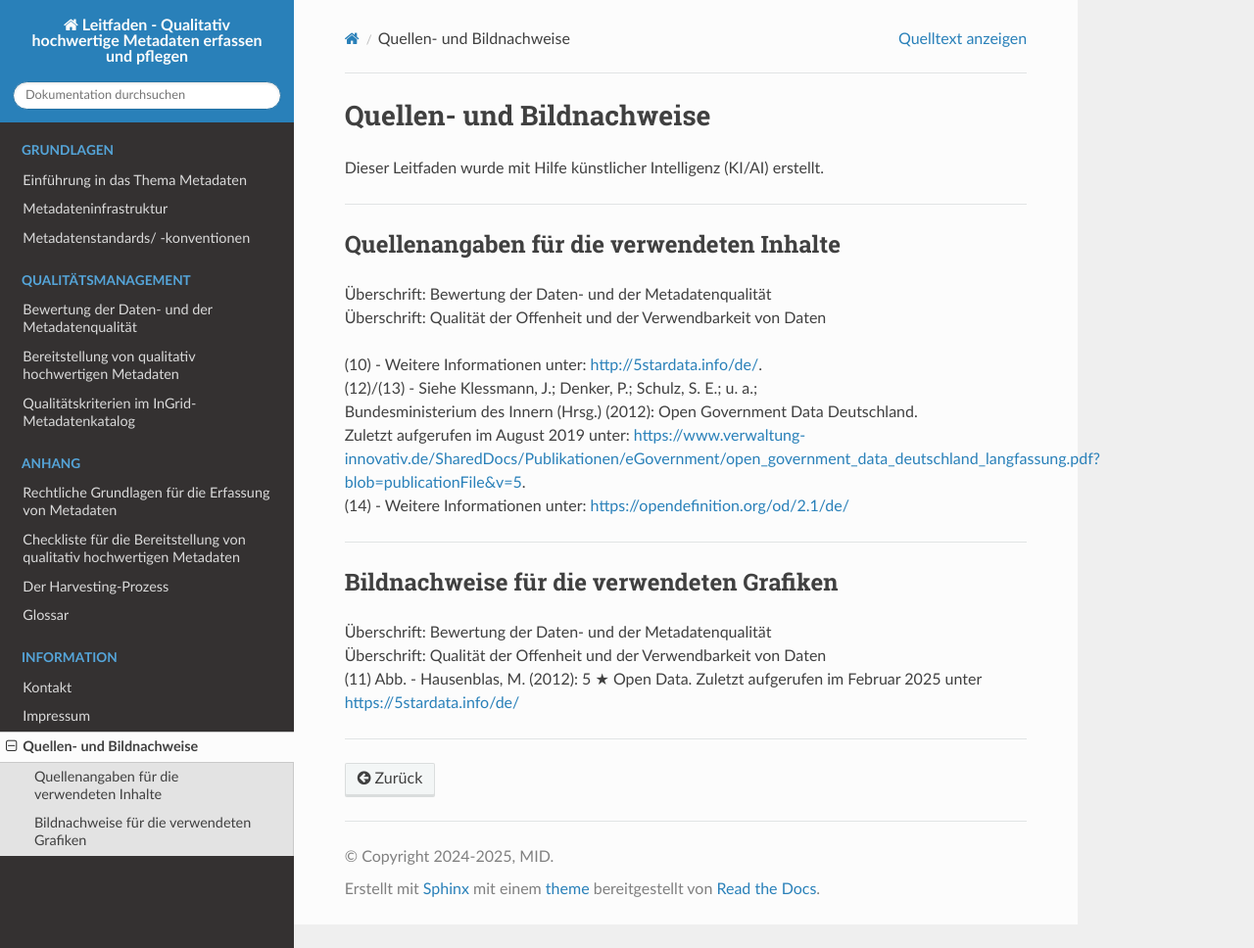
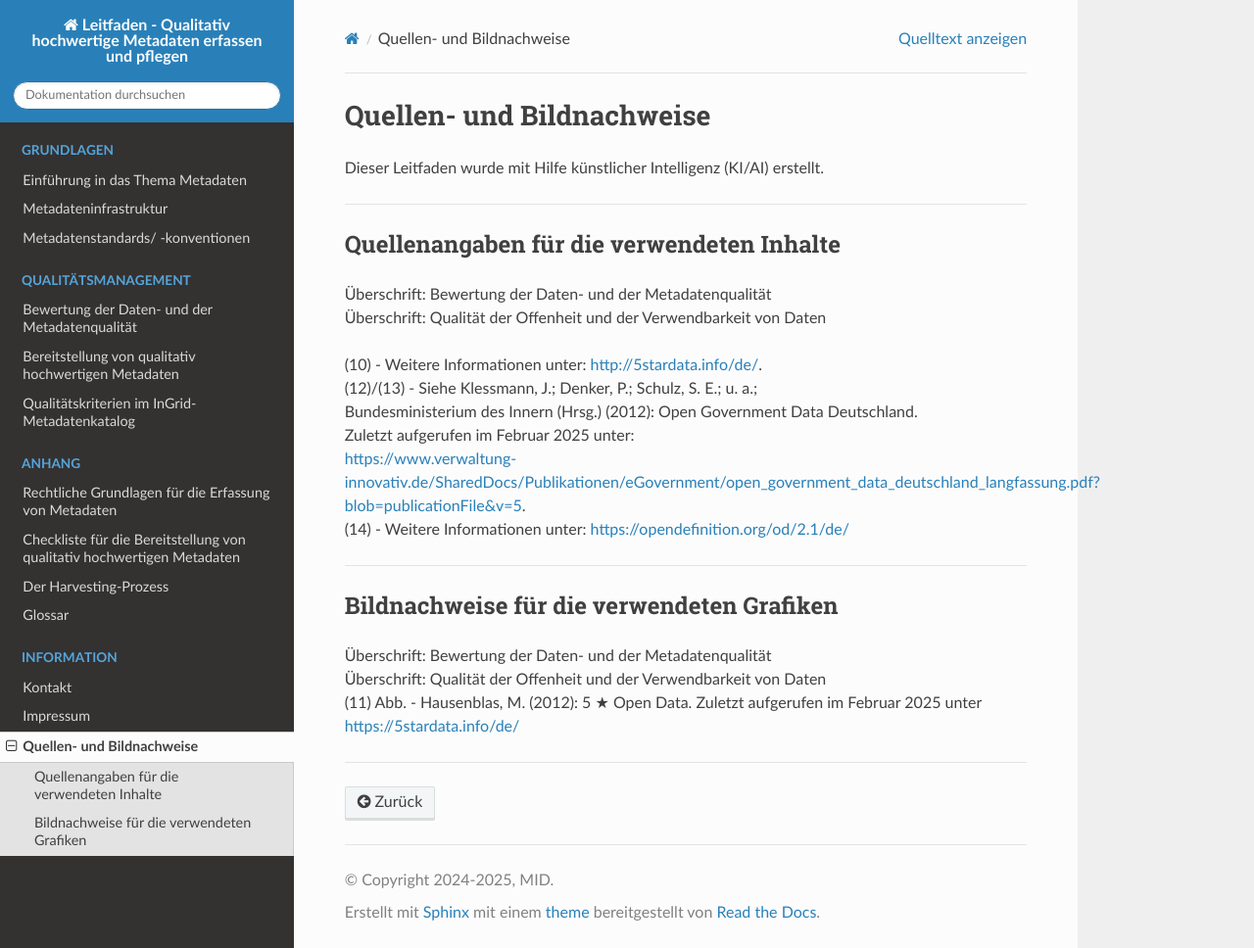
Before and after one commit to tomiwo/ingrid-mdk-st-high-quality-metadata, a Sphinx documentation site: the page built from docs/information/quellen-bilder.rst, in a window 1280 px wide and 968 px high. Shown: the whole window at 98% size. Built offline with Sphinx 7.4.7 and the Read the Docs theme 3.1.0, drawn with Linux system fonts in a browser that asks for light colours.

Commit message:
Update quellen-bilder.rst

```diff
--- a/docs/information/quellen-bilder.rst
+++ b/docs/information/quellen-bilder.rst
@@ -16,7 +16,8 @@ Quellenangaben für die verwendeten Inhalte
 | (10) - Weitere Informationen unter: http://5stardata.info/de/.
 | (12)/(13) - Siehe Klessmann, J.; Denker, P.; Schulz, S. E.; u. a.;
 | Bundesministerium des Innern (Hrsg.) (2012): Open Government Data Deutschland.
-| Zuletzt aufgerufen im August 2019 unter: https://www.verwaltung-innovativ.de/SharedDocs/Publikationen/eGovernment/open_government_data_deutschland_langfassung.pdf?blob=publicationFile&v=5.
+| Zuletzt aufgerufen im Februar 2025 unter:
+| https://www.verwaltung-innovativ.de/SharedDocs/Publikationen/eGovernment/open_government_data_deutschland_langfassung.pdf?blob=publicationFile&v=5.
 | (14) - Weitere Informationen unter: https://opendefinition.org/od/2.1/de/
 
 ------------------------------------------------------------------------------------------
```
